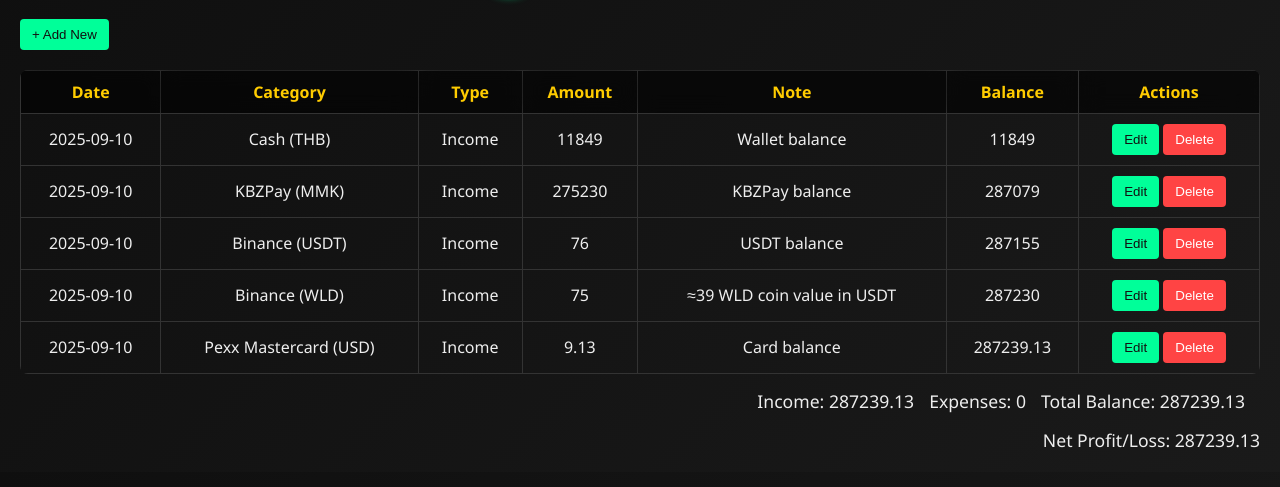
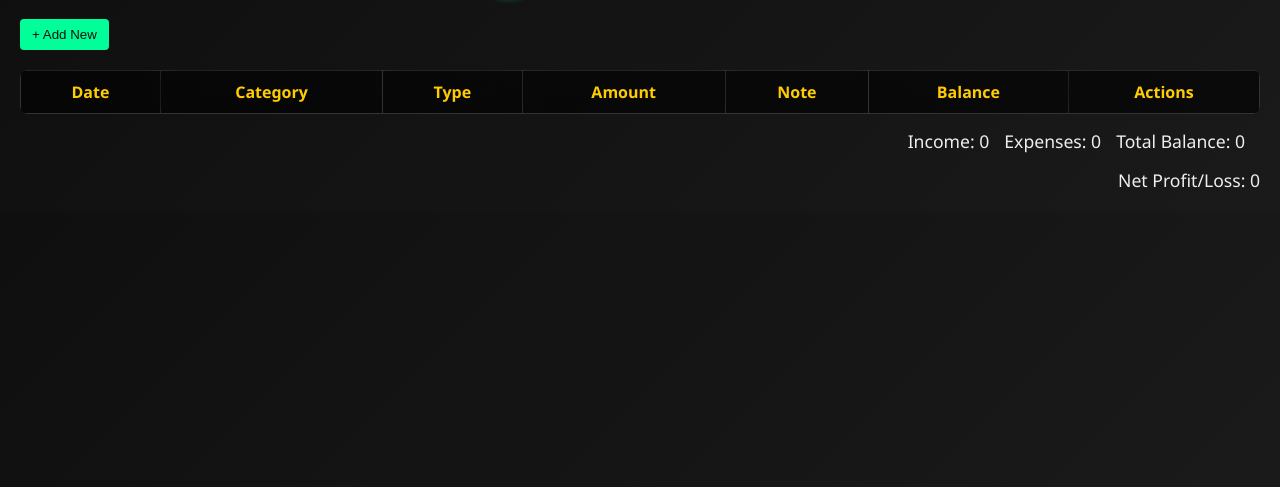
Before and after one commit to theimhtikesoe/balance-tracker, a plain HTML site: page index.html in a window 1280 px wide. Shown: the part 67-554 px from the top of the page. Drawn offline with Linux system fonts and the light colour scheme.

Commit message:
Update index.html

```diff
--- a/index.html
+++ b/index.html
@@ -57,14 +57,8 @@
   <div id="profit">Net Profit/Loss: 0</div>
 
   <script>
-    let records = [
-      {date: "2025-09-10", category: "Cash (THB)", type: "Income", amount: 11849, note: "Wallet balance"},
-      {date: "2025-09-10", category: "KBZPay (MMK)", type: "Income", amount: 275230, note: "KBZPay balance"},
-      {date: "2025-09-10", category: "Binance (USDT)", type: "Income", amount: 76, note: "USDT balance"},
-      {date: "2025-09-10", category: "Binance (WLD)", type: "Income", amount: 75, note: "≈39 WLD coin value in USDT"},
-      {date: "2025-09-10", category: "Pexx Mastercard (USD)", type: "Income", amount: 9.13, note: "Card balance"}
-    ];
-
+    // Start with an empty dataset
+    let records = [];
     let editIndex = -1;
 
     function toggleForm(index=null) {
```
